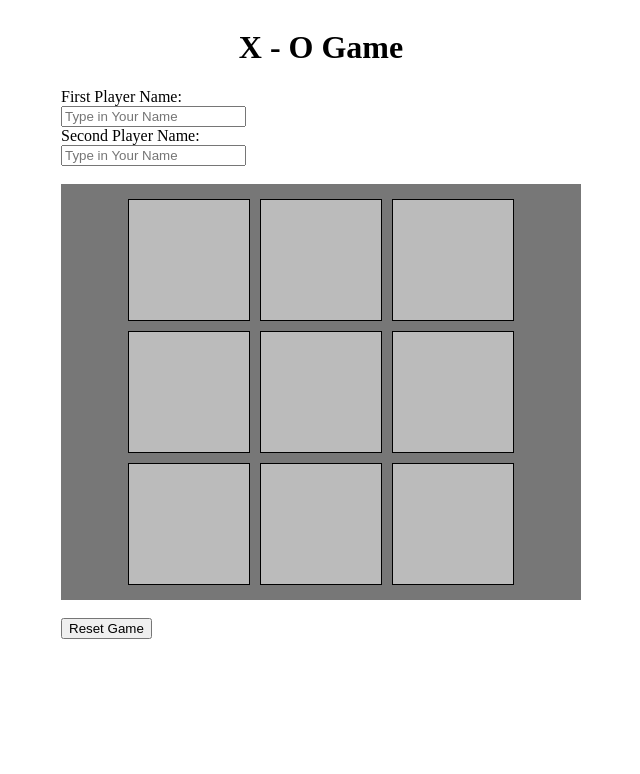
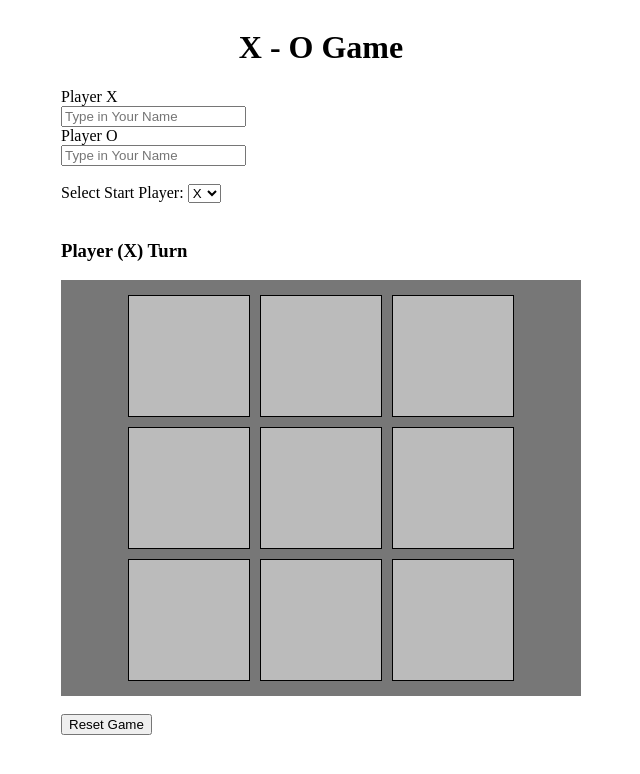
Before and after one commit to TarekMostafa404/xo-game, an Angular app: page / in a window 1280 px wide. Shown: the top 774 px of the page, without its empty margins (319-959 px from the left). Built offline with nearby package versions, Linux system fonts and the light colour scheme.

Commit message:
player turn

```diff
--- a/src/app/app.component.html
+++ b/src/app/app.component.html
@@ -4,24 +4,35 @@
   </header>
 
   <div>
-    <label for="name">First Player Name:</label><br />
+    <label for="name">Player X</label><br />
     <input
       type="text"
       placeholder="Type in Your Name"
       name="player"
       [(ngModel)]="player_X"
+      [disabled]="user.length > 0"
     />
-  </div>
-  <div>
-    <label for="name">Second Player Name:</label><br />
+    <br />
+
+    <label for="name">Player O</label><br />
     <input
       type="text"
       placeholder="Type in Your Name"
       name="player"
       [(ngModel)]="player_O"
+      [disabled]="!!user"
     />
+    <br />
+    <br />
+    <label for="player">Select Start Player: </label>
+    <select name="palyer" [(ngModel)]="selectedUser" [disabled]="!!user">
+      <option value="X">X</option>
+      <option value="O">O</option>
+    </select>
   </div>
   <br />
+
+  <h3>Player {{ getPlayerTurn() }} Turn</h3>
 
   <div class="gameBoard">
     <div class="box" (click)="printValue(0)">{{ boxesValue[0] }}</div>
--- a/src/app/app.component.ts
+++ b/src/app/app.component.ts
@@ -7,6 +7,7 @@ import { Component } from '@angular/core';
 })
 export class AppComponent {
   user = '';
+  selectedUser = 'X';
   boxesValue: string[] = new Array(9);
   isGameOver = false;
   player_X = '';
@@ -17,11 +18,31 @@ export class AppComponent {
 
     if (this.isGameOver) return;
 
-    let player = this.user === 'X' ? 'O' : 'X';
+    let player;
+
+    if (!this.user) {
+      player = this.selectedUser;
+    } else {
+      player = this.user === 'X' ? 'O' : 'X';
+    }
 
     this.boxesValue[index] = this.user = player;
 
     this.winGame();
+  }
+
+  getPlayerTurn() {
+    let player;
+
+    if (!this.user) {
+      player = this.selectedUser;
+    } else {
+      player = this.user === 'X' ? 'O' : 'X';
+    }
+
+    player = player === 'X' ? `${this.player_X} (X)` : `${this.player_O} (O)`;
+
+    return player;
   }
 
   winGame() {
@@ -46,9 +67,11 @@ export class AppComponent {
       ) {
         this.isGameOver = true;
 
+        setTimeout(() => {
           this.player_X
             ? alert(`Game over! ${this.player_X.toUpperCase()} Won The Game`)
             : alert(`Game over! ${this.user} Won The Game`);
+        }, 0);
         break;
       } else if (
         this.boxesValue[winner[0]] === 'O' &&
@@ -56,9 +79,12 @@ export class AppComponent {
         this.boxesValue[winner[2]] === 'O'
       ) {
         this.isGameOver = true;
+
+        setTimeout(() => {
           this.player_O
             ? alert(`Game over! ${this.player_O.toUpperCase()} Won The Game`)
             : alert(`Game over! ${this.user} Won The Game`);
+        }, 0);
         break;
       }
     }
```
Lines whose indentation alone changed are shown as unchanged.
